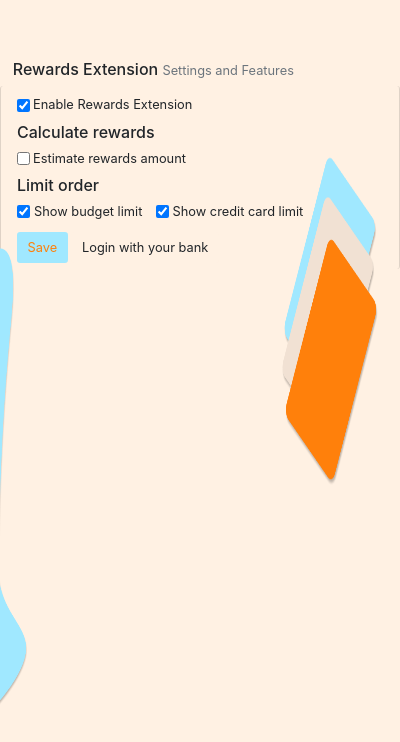
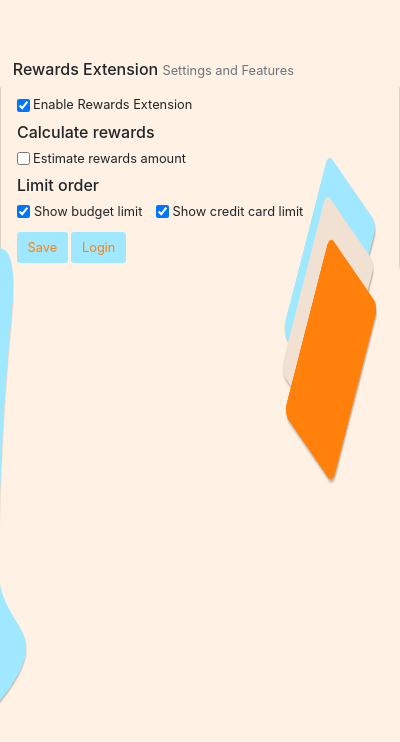
Before and after one commit to JDEE30/RewardsChromeExtensino, a browser extension: page popup.html in a window 400 px wide. Drawn offline with nearby package versions, Linux system fonts and the light colour scheme.

Commit message:
update login button

```diff
--- a/popup.html
+++ b/popup.html
@@ -101,7 +101,8 @@
     </li>
     <li id="bottom" class="list-group-item">
         <button id="save" type="submit" class="btn mb-2">Save</button>
-        <a href="login.html" id="login" type="submit" class="btn mb-2">Login with your bank</a> <!-- Capitol one-->
+        <a href="login.html" id="save" type="button" class="btn mb-2">Login</a>
+
         <div id="save-alert" class="alert alert-success" role="alert">Settings Saved</div>
     </li>
     </ul>
```
